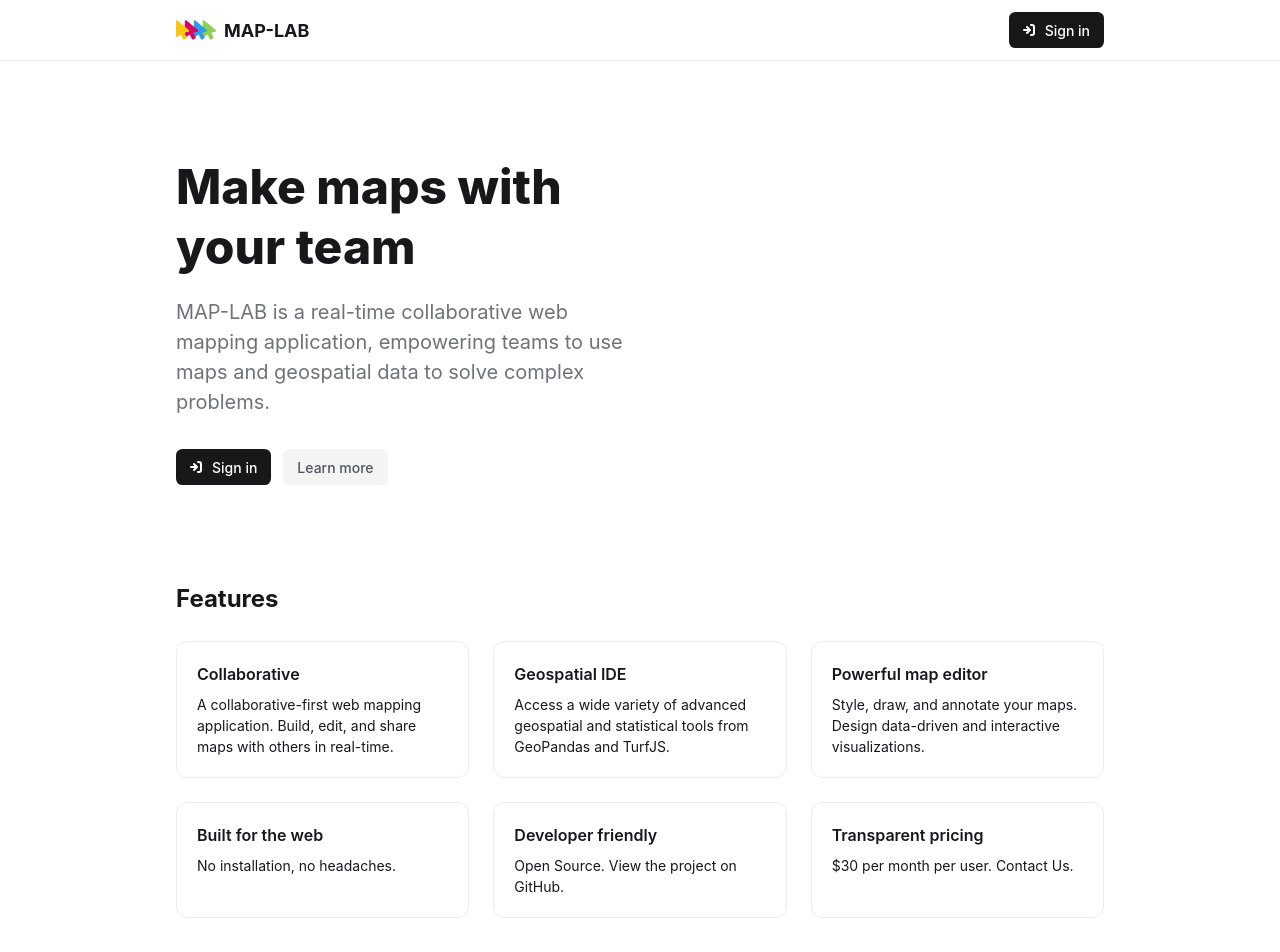
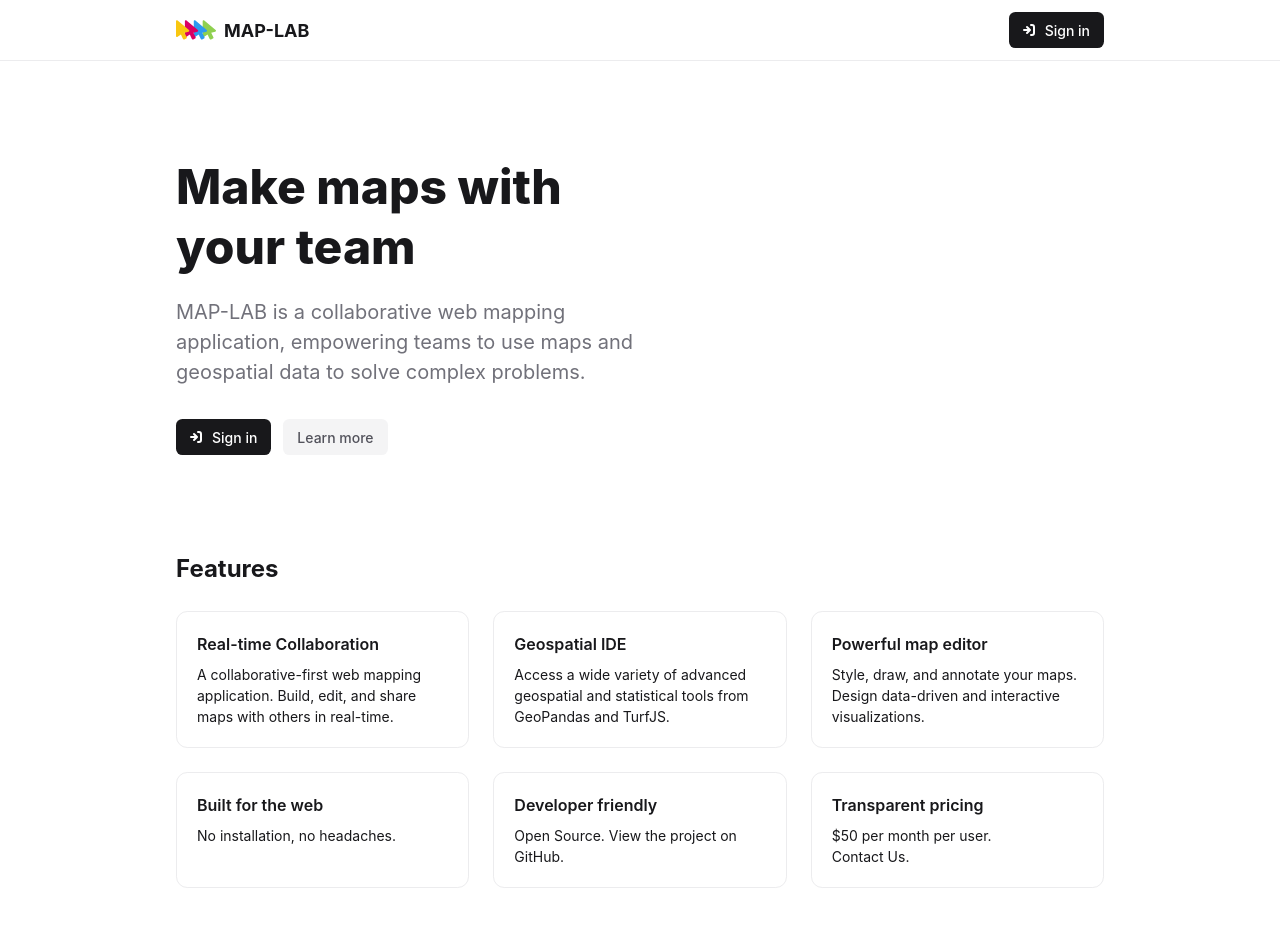
Before and after one commit to bren96/map-lab-nextjs, a Next.js app: page / in a window 1280 px wide. Shown: the top 952 px of the page. Built offline with nearby package versions, Linux system fonts and the light colour scheme; no server answers.

Commit message:
update eslintrc, update main index page

```diff
--- a/pages/index.tsx
+++ b/pages/index.tsx
@@ -15,7 +15,7 @@ export default function Index() {
         <div className={styles.heroInfo}>
           <h1 className={styles.heroTitle}>Make maps with your team</h1>
           <p className={styles.heroLead}>
-            MAP-LAB is a real-time collaborative web mapping application,
+            MAP-LAB is a collaborative web mapping application,
             empowering teams to use maps and geospatial data to solve complex
             problems.
           </p>
@@ -35,7 +35,7 @@ export default function Index() {
         </h2>
         <div className={styles.featuresGrid}>
           <Feature
-            title="Collaborative"
+            title="Real-time Collaboration"
             description={
               <>
                 A collaborative-first web mapping application. Build, edit, and
@@ -73,8 +73,10 @@ export default function Index() {
             title="Transparent pricing"
             description={
               <>
-                $30 per month per user.{" "}
-                <a href="mailto:brendan@map-lab.app">Contact Us</a>.
+                <p>
+                  $50 per month per user.
+                </p>
+                <a href="mailto:brendan@map-lab.app"> Contact Us</a>.
               </>
             }
           />
```
Also changed, not shown: .eslintrc.js.
